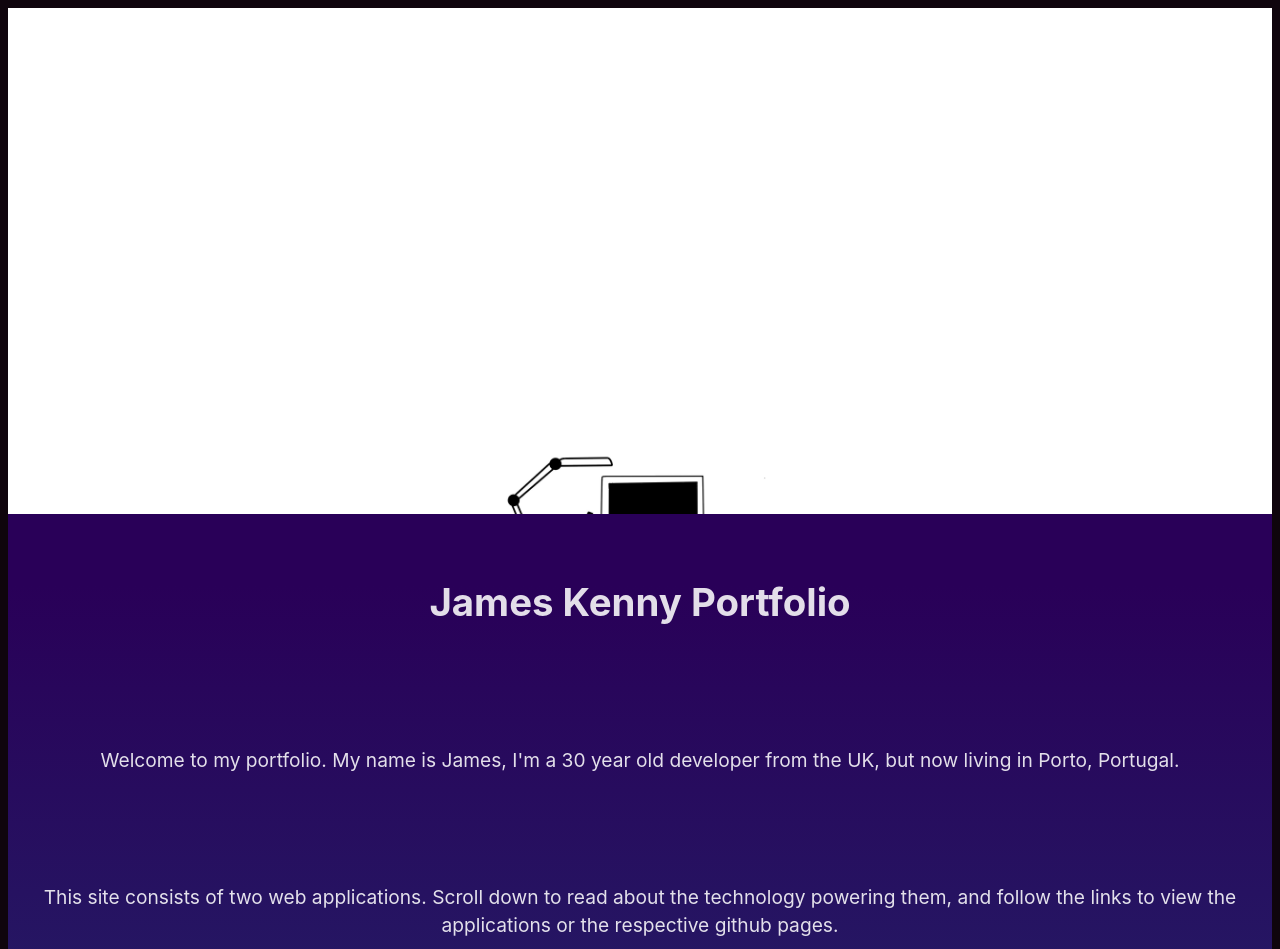
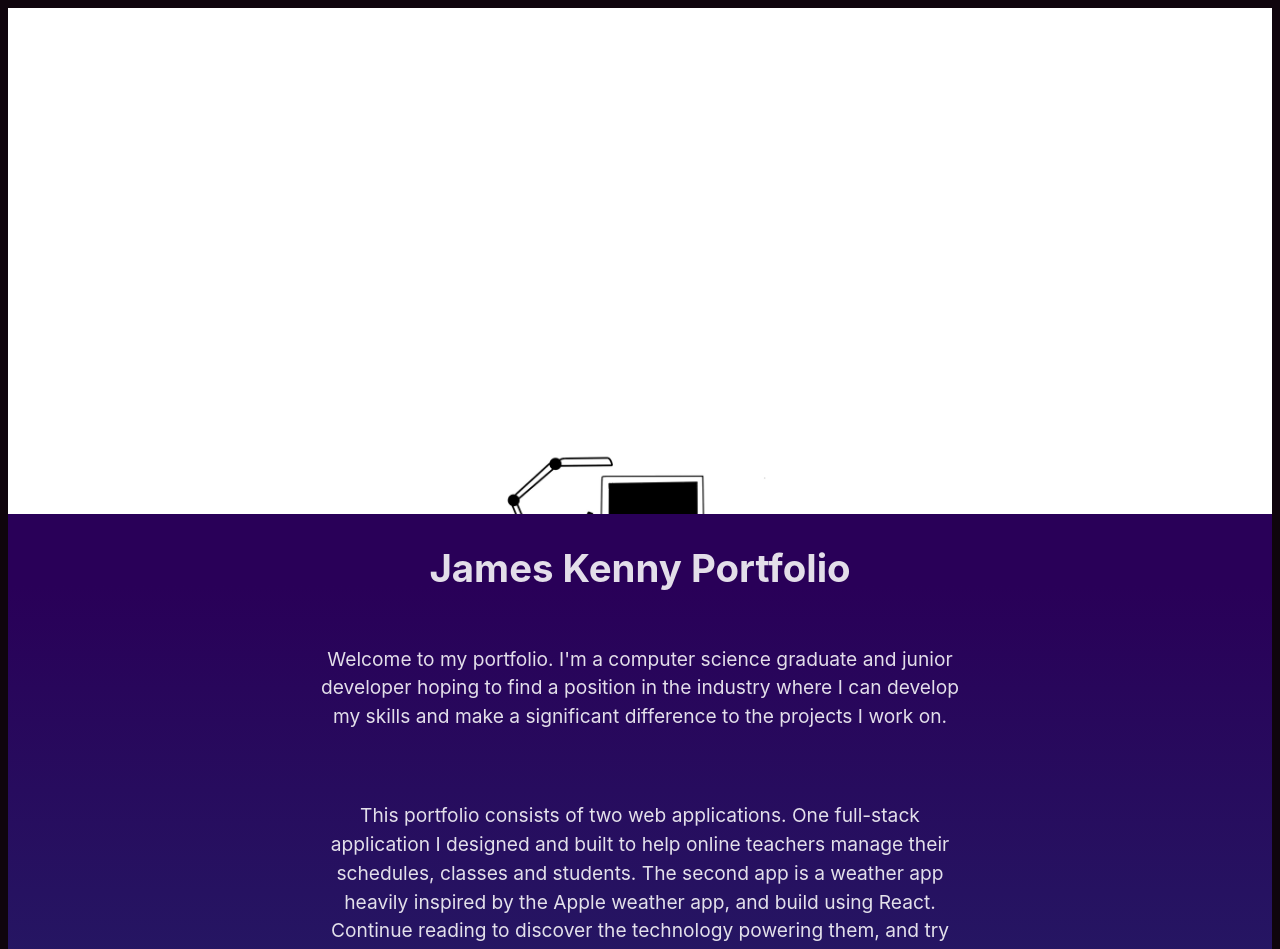
Before and after one commit to Kenzen92/portfolio, a React (Vite) app: page / in a window 1280 px wide. Shown: the top 949 px of the page. Built offline with nearby package versions, Linux system fonts and the light colour scheme.

Commit message:
updatyed text and added a favicon

```diff
--- a/index.html
+++ b/index.html
@@ -2,9 +2,9 @@
 <html lang="en">
   <head>
     <meta charset="UTF-8" />
-    <link rel="icon" type="image/svg+xml" href="/vite.svg" />
+    <link rel="icon" type="image/x-icon" href="/favicon.ico" />
     <meta name="viewport" content="width=device-width, initial-scale=1.0" />
-    <title>Kenny Portfolio</title>
+    <title>James Kenny Portfolio</title>
   </head>
   <body>
     <div id="root"></div>
--- a/src/components/sections/section1/Section1.css
+++ b/src/components/sections/section1/Section1.css
@@ -14,8 +14,9 @@
 }
 
 .section-1-container p {
-    margin-left: 1rem;
-    margin-right: 1rem;
+    margin-left: auto;
+    margin-right: auto;
+    max-width: 660px;
 }
 
 
--- a/src/components/sections/section1/Section1.tsx
+++ b/src/components/sections/section1/Section1.tsx
@@ -7,8 +7,12 @@ const Section1: React.FC = () => {
   return (
     <div className="section-1-container">
         <h1>James Kenny Portfolio</h1>
-        <p>Welcome to my portfolio. My name is James, I'm a 30 year old developer from the UK, but now living in Porto, Portugal.</p>
-        <p>This site consists of two web applications. Scroll down to read about the technology powering them, and follow the links to view the applications or the respective github pages.</p>
+        <p>Welcome to my portfolio. I'm a computer science graduate and junior developer hoping to find a position in the
+          industry where I can develop my skills and make a significant difference to the projects I work on.</p>
+        <br></br>
+        <p>This portfolio consists of two web applications. One full-stack application I designed and built to help online teachers manage their schedules, classes and students.
+          The second app is a weather app heavily inspired by the Apple weather app, and build using React.
+          Continue reading to discover the technology powering them, and try them out for yourself.</p>
     </div>
   );
 };
```
Also changed, not shown: public/favicon-32x32.png (added), 1 other file (tests, documents, lock files or other folders).
